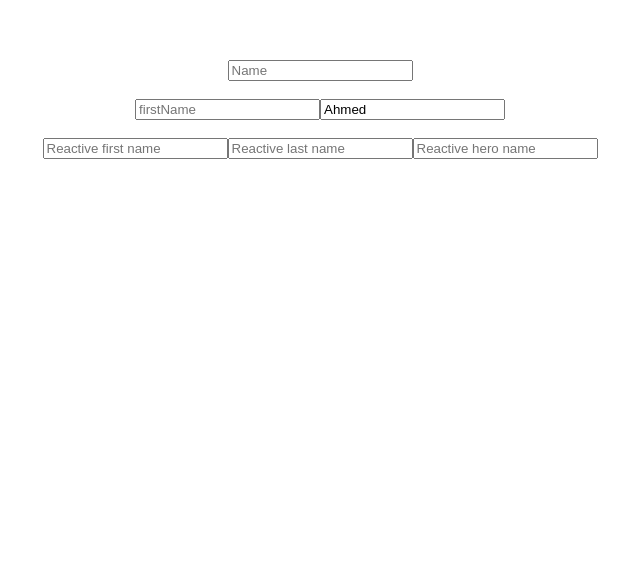
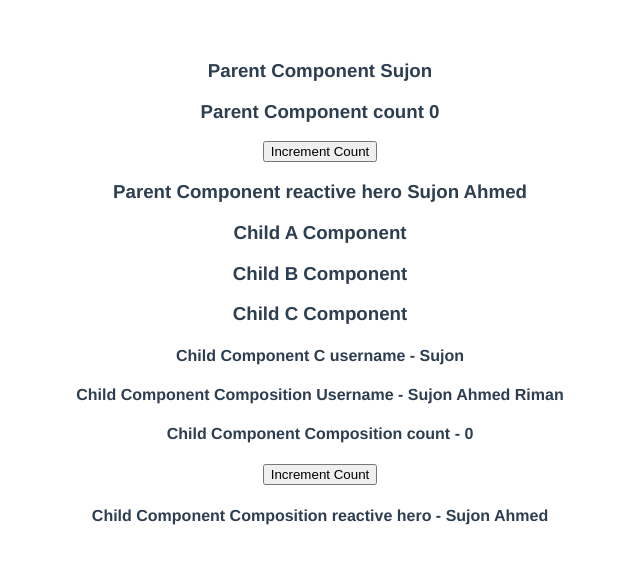
Before and after one commit to Sujon-Ahmed/vue.js-v3, a Vue app in the folder vue-composition/: page / in a window 1280 px wide. Shown: the top 564 px of the page, without its empty margins (320-960 px from the left). Built offline with nearby package versions, Linux system fonts and the light colour scheme.

Commit message:
Replacing Provide/Inject

```diff
--- a/vue-composition/src/App.vue
+++ b/vue-composition/src/App.vue
@@ -1,14 +1,14 @@
 <template>
-  <WatcherComponent />
+  <ProvideInject />
 </template>
 
 <script>
-import WatcherComponent from "./components/WatcherComponent.vue";
+import ProvideInject from "./components/ProvideInject.vue";
 
 export default {
   name: "App",
   components: {
-    WatcherComponent,
+    ProvideInject,
   },
 };
 </script>
--- /dev/null
+++ b/vue-composition/src/components/ChildA.vue
@@ -0,0 +1,18 @@
+<template>
+  <div>
+    <h3>Child A Component</h3>
+    <ChildB />
+  </div>
+</template>
+
+<script>
+import ChildB from "./ChildB.vue";
+export default {
+  name: "ChildA",
+  components: {
+    ChildB,
+  },
+};
+</script>
+
+<style scoped></style>
--- /dev/null
+++ b/vue-composition/src/components/ChildB.vue
@@ -0,0 +1,18 @@
+<template>
+  <div>
+    <h3>Child B Component</h3>
+    <ChildC />
+  </div>
+</template>
+
+<script>
+import ChildC from "./ChildC.vue";
+export default {
+  name: "ChildB",
+  components: {
+    ChildC,
+  },
+};
+</script>
+
+<style scoped></style>
--- /dev/null
+++ b/vue-composition/src/components/ChildC.vue
@@ -0,0 +1,35 @@
+<template>
+  <div>
+    <h3>Child C Component</h3>
+    <h4>Child Component C username - {{ userName }}</h4>
+    <h4>Child Component Composition Username - {{ childUserName }}</h4>
+    <h4>Child Component Composition count - {{ c_count }}</h4>
+    <button @click="incrementCount">Increment Count</button>
+    <h4>
+      Child Component Composition reactive hero - {{ firstName }} {{ lastName }}
+    </h4>
+  </div>
+</template>
+
+<script>
+import { inject, toRefs } from "vue";
+export default {
+  name: "ChildC",
+  setup() {
+    const childUserName = inject("compositonUserName", "Default Username");
+    const c_count = inject("c_count", 0);
+    const c_hero = inject("c_hero", {});
+    const incrementCount = inject("incrementCount");
+
+    return {
+      childUserName,
+      c_count,
+      ...toRefs(c_hero),
+      incrementCount,
+    };
+  },
+  inject: ["userName"],
+};
+</script>
+
+<style scoped></style>
--- /dev/null
+++ b/vue-composition/src/components/ProvideInject.vue
@@ -0,0 +1,56 @@
+<template>
+  <div>
+    <h3>Parent Component {{ name }}</h3>
+    <h3>Parent Component count {{ c_count }}</h3>
+    <button @click="incrementCount">Increment Count</button>
+    <h3>Parent Component reactive hero {{ firstName }} {{ lastName }}</h3>
+    <ChildA />
+  </div>
+</template>
+
+<script>
+import { provide, reactive, ref, toRefs } from "vue";
+import ChildA from "./ChildA.vue";
+
+export default {
+  name: "ProvideInject",
+  setup() {
+    provide("compositonUserName", "Sujon Ahmed Riman");
+
+    const c_count = ref(0);
+    function incrementCount() {
+      c_count.value++;
+    }
+
+    const state = reactive({
+      firstName: "Sujon",
+      lastName: "Ahmed",
+    });
+
+    provide("c_count", c_count);
+    provide("c_hero", state);
+    provide("incrementCount", incrementCount);
+
+    return {
+      c_count,
+      ...toRefs(state),
+      incrementCount,
+    };
+  },
+  data() {
+    return {
+      name: "Sujon",
+    };
+  },
+  components: {
+    ChildA,
+  },
+  provide() {
+    return {
+      userName: this.name,
+    };
+  },
+};
+</script>
+
+<style scoped></style>
```
